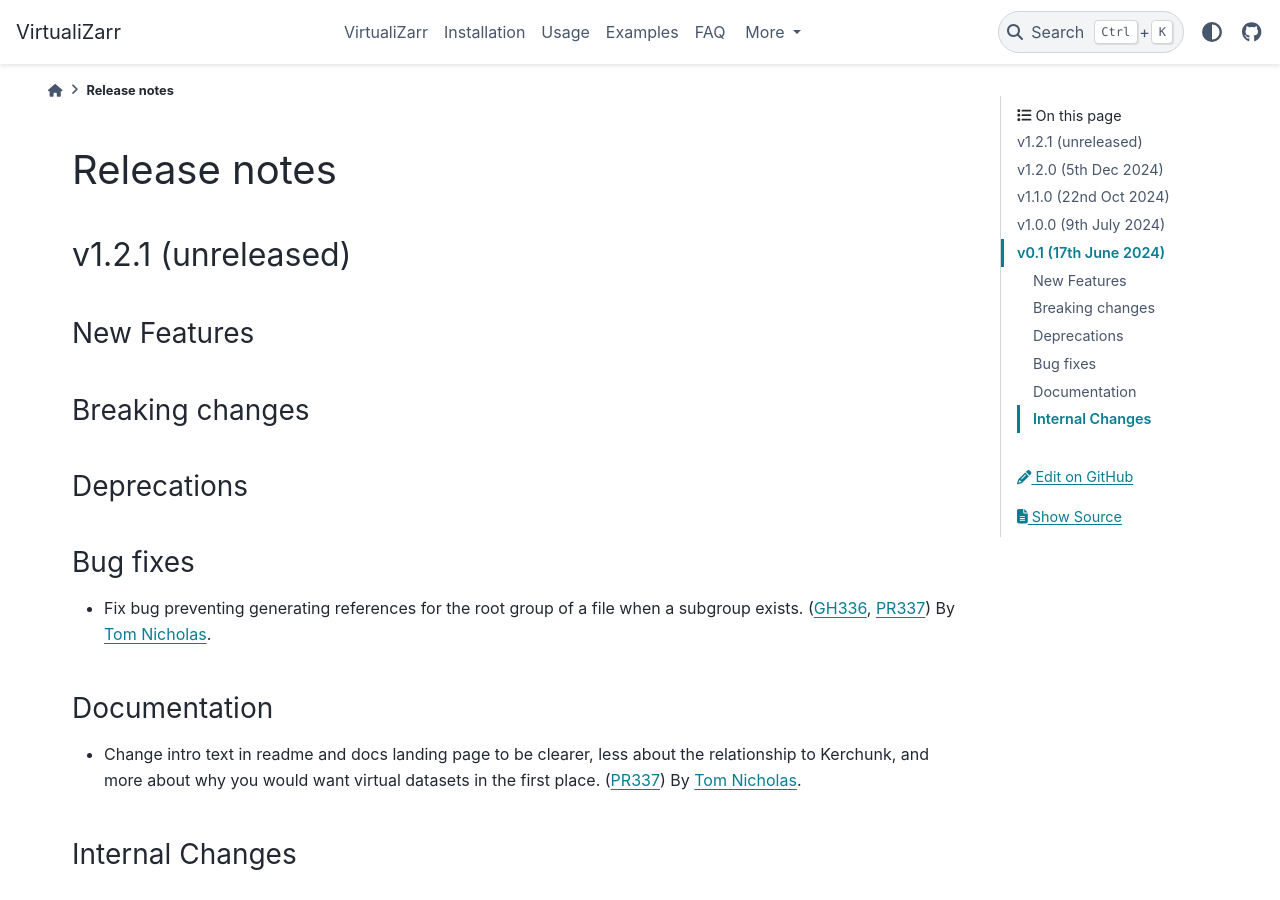
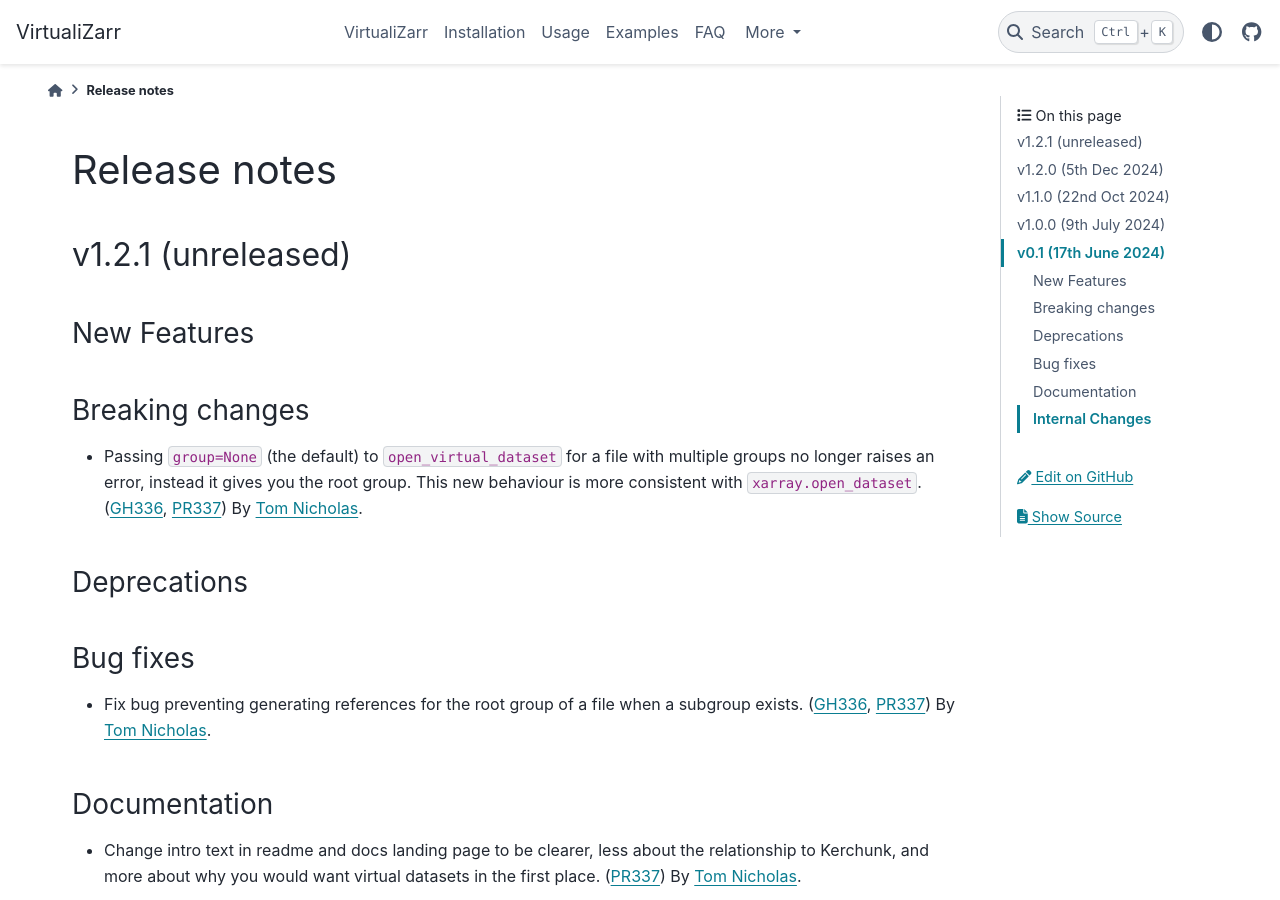
Before and after one commit to zarr-developers/VirtualiZarr, a Sphinx documentation site: the page built from docs/releases.rst, in a window 1280 px wide and 900 px high. Built offline with Sphinx 7.4.7 and the PyData theme 0.15.4, drawn with Linux system fonts in a browser that asks for light colours.

Commit message:
note breaking change

```diff
--- a/docs/releases.rst
+++ b/docs/releases.rst
@@ -11,6 +11,10 @@
 
 Breaking changes
 ~~~~~~~~~~~~~~~~
+
+- Passing ``group=None`` (the default) to ``open_virtual_dataset`` for a file with multiple groups no longer raises an error, instead it gives you the root group.
+  This new behaviour is more consistent with ``xarray.open_dataset``.
+  (:issue:`336`, :pull:`337`) By `Tom Nicholas <https://github.com/TomNicholas>`_.
 
 Deprecations
 ~~~~~~~~~~~~
```
